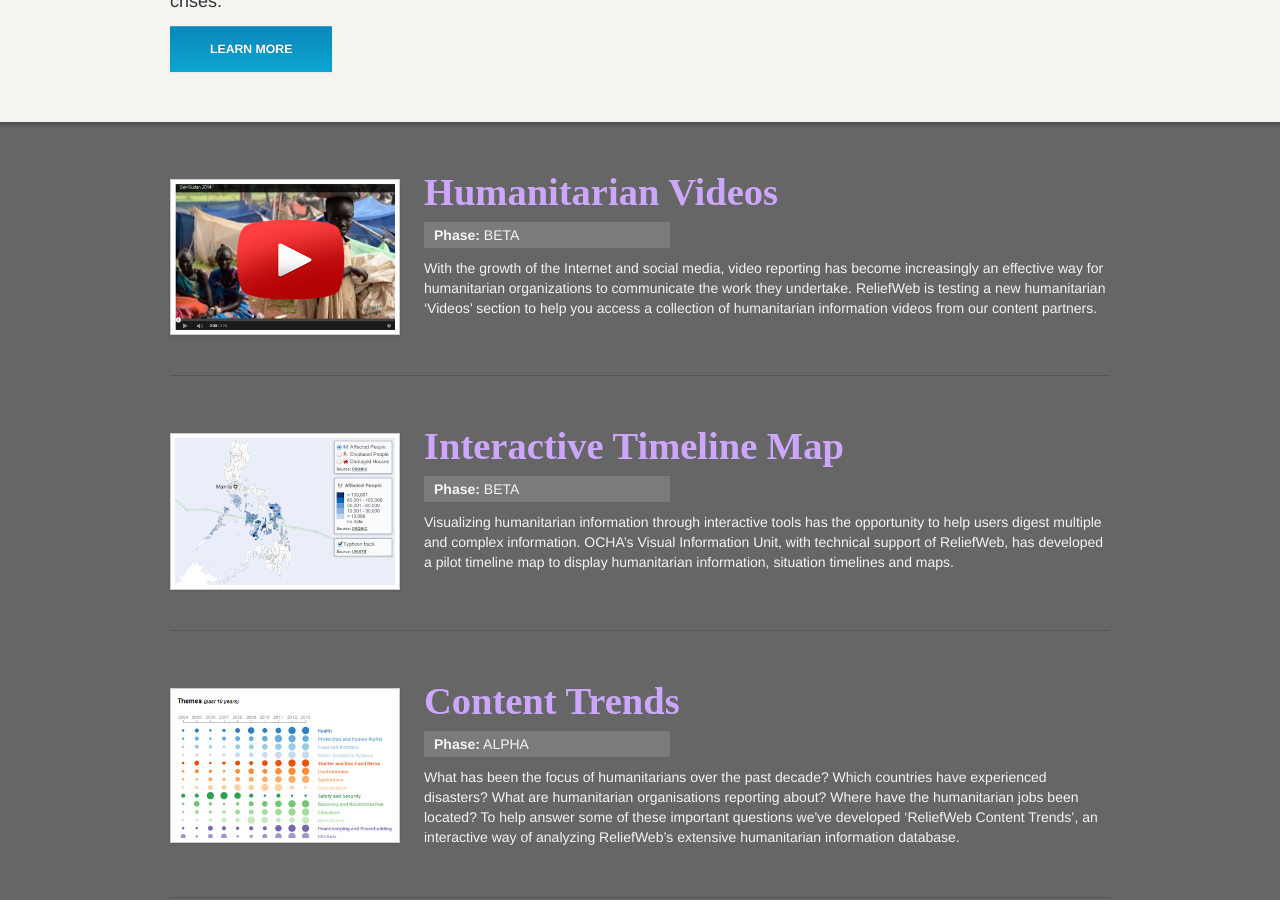
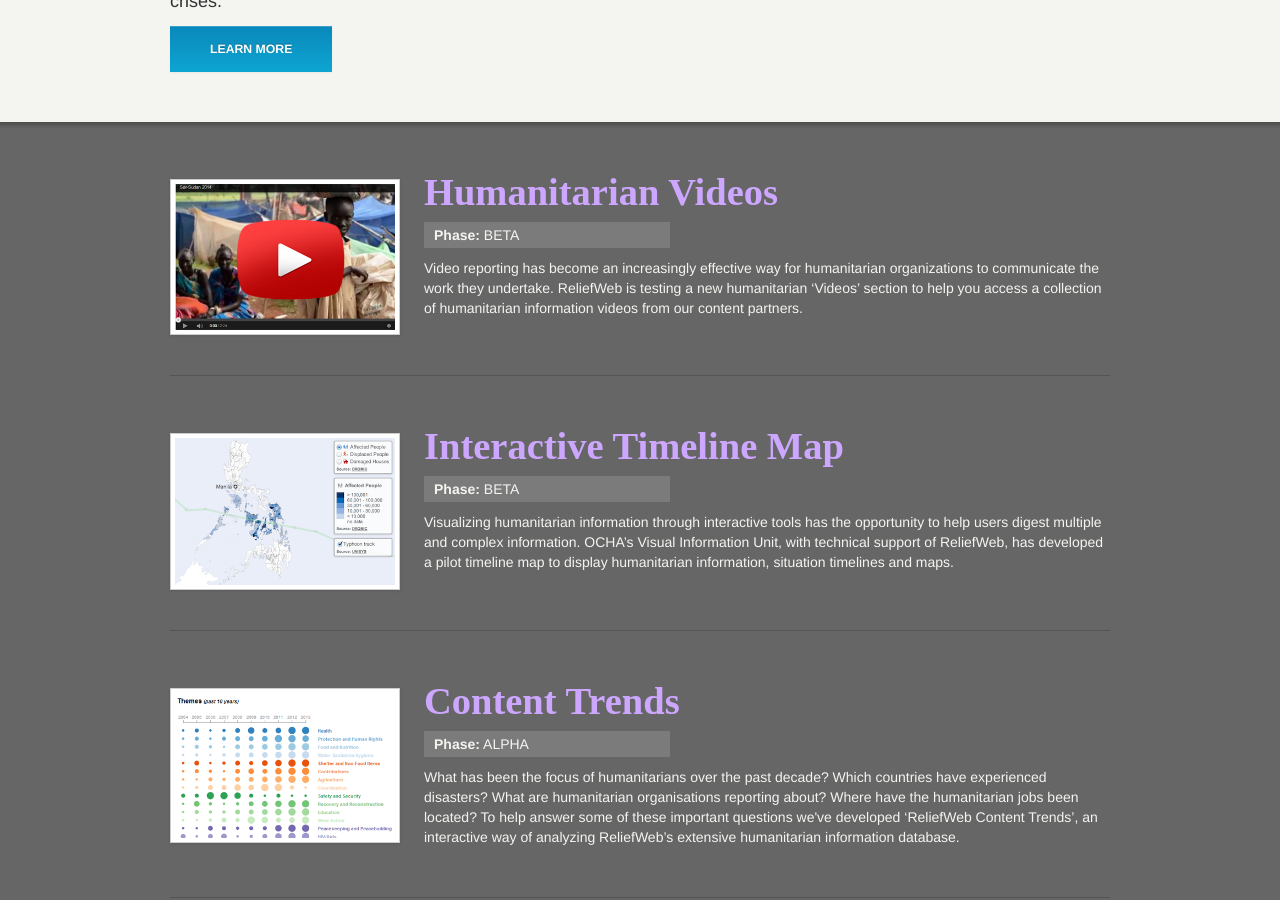
Before and after one commit to UN-OCHA/rwint-labs, a Jekyll site: the page built from index.html, in a window 1280 px wide and 900 px high, scrolled down 415 px. Built offline with Jekyll 4.4.1, drawn with Linux system fonts in a browser that asks for light colours; some web fonts are replaced.

Commit message:
tighten up text

```diff
--- a/_posts/2015-01-30-rw-videos.html
+++ b/_posts/2015-01-30-rw-videos.html
@@ -7,4 +7,4 @@
 image: img/rw-thumbnail-videos.jpg
 ---
 
-With the growth of the Internet and social media, video reporting has become increasingly an effective way for humanitarian organizations to communicate the work they undertake.  ReliefWeb is testing a new humanitarian ‘Videos’ section to help you access a collection of humanitarian information videos from our content partners.
+Video reporting has become an increasingly effective way for humanitarian organizations to communicate the work they undertake.  ReliefWeb is testing a new humanitarian ‘Videos’ section to help you access a collection of humanitarian information videos from our content partners.
```
